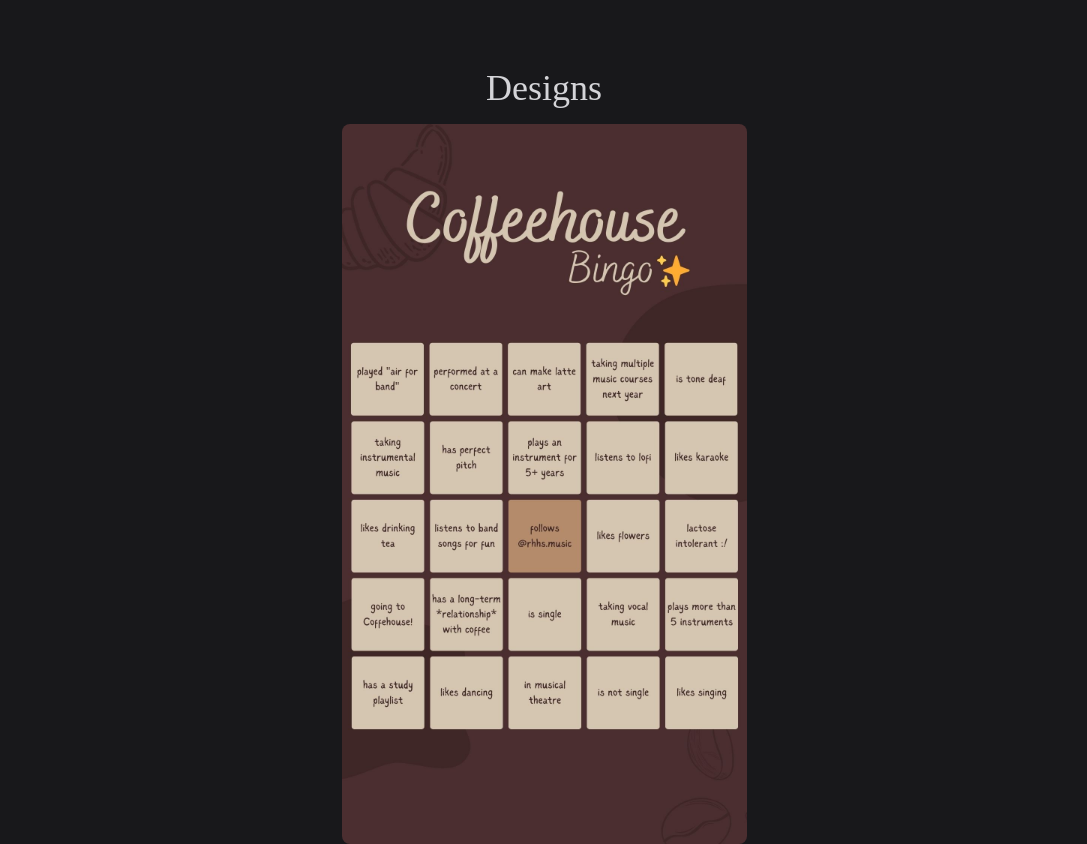
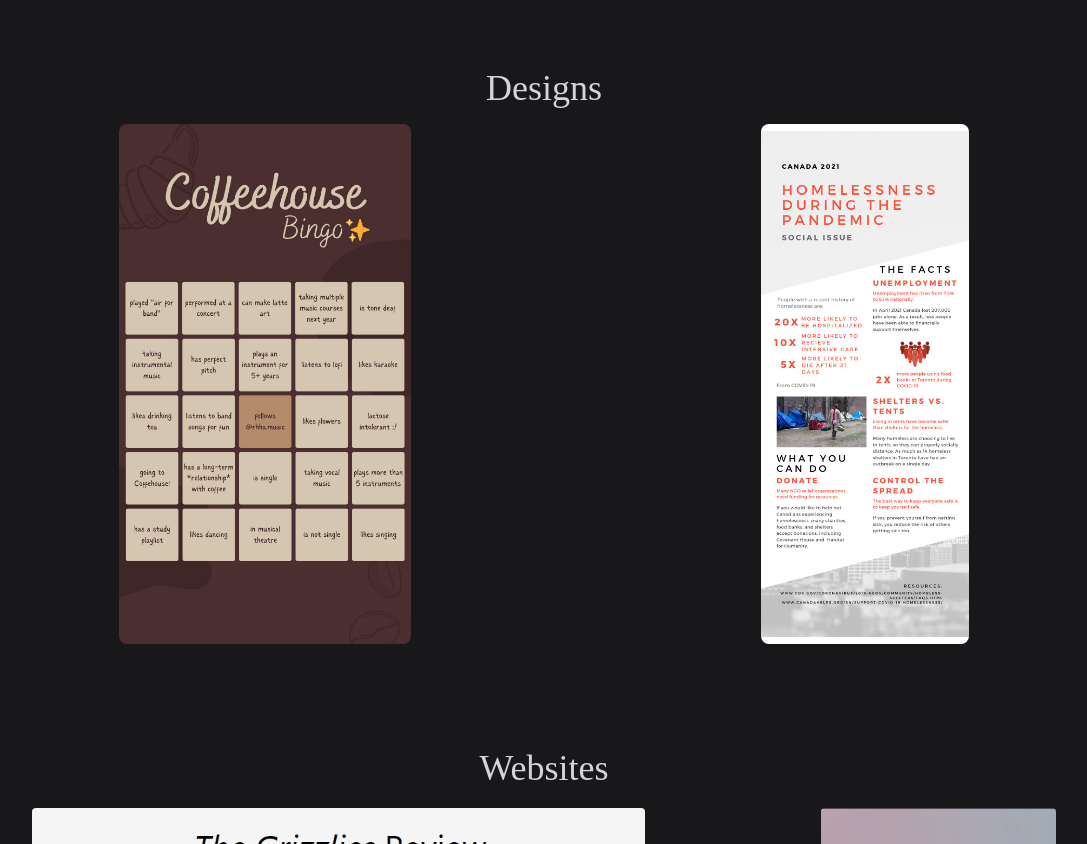
Before and after one commit to andrewchu16/andrewchu.ca, a SvelteKit app: page / in a window 1280 px wide. Shown: the part 740-1584 px from the top of the page, without its empty margins (96-1183 px from the left). Built offline with nearby package versions, Linux system fonts and the light colour scheme; a web font is replaced by a local one.

Commit message:
added infographic design

```diff
--- a/src/routes/+page.svelte
+++ b/src/routes/+page.svelte
@@ -5,6 +5,7 @@
     import FilmReview from '$lib/assets/film review.jpg';
     import SpringHacks from '$lib/assets/springhacks.jpg';
     import Eyedentify from '$lib/assets/eyedentify.png';
+    import SocialIssueInfographic from '$lib/assets/Social Issue Infographic.jpg';
 </script>
 
 <svelte:head>
@@ -32,7 +33,7 @@
                 I'm a high school student.
             </p>
         </div>
-        <div class="w-full p-6 h-[800px]">
+        <div class="w-full p-6 h-[600px]">
             <h2 class="text-4xl text-zinc-300 font-main text-center" id="designs">Designs</h2>
             <div class="flex justify-around h-full w-full p-4">
                 <a
@@ -47,9 +48,21 @@
                         class="object-contain h-full rounded-lg overflow-clip"
                     />
                 </a>
+                <a
+                    target="_blank"
+                    href="https://www.canva.com/design/DAEhYKYT3WM/gwHSrhbWBHHx6mwijxQQpA/view?utm_content=DAEhYKYT3WM&utm_campaign=designshare&utm_medium=link&utm_source=publishsharelink"
+                    rel="noreferrer"
+                    class="h-full"
+                >
+                    <img
+                        src={SocialIssueInfographic}
+                        alt="Social issue infographic for Grade 9 English"
+                        class="object-contain h-full rounded-lg overflow-clip"
+                    />
+                </a>
             </div>
         </div>
-        <div class="h-[650px] w-full p-6">
+        <div class="h-[600px] w-full p-6">
             <h2 class="text-4xl text-zinc-300 font-main text-center" id="websites">Websites</h2>
             <div class="flex justify-around h-full w-full p-4">
                 <a
```
Also changed, not shown: src/lib/assets/Social Issue Infographic.jpg (added).
